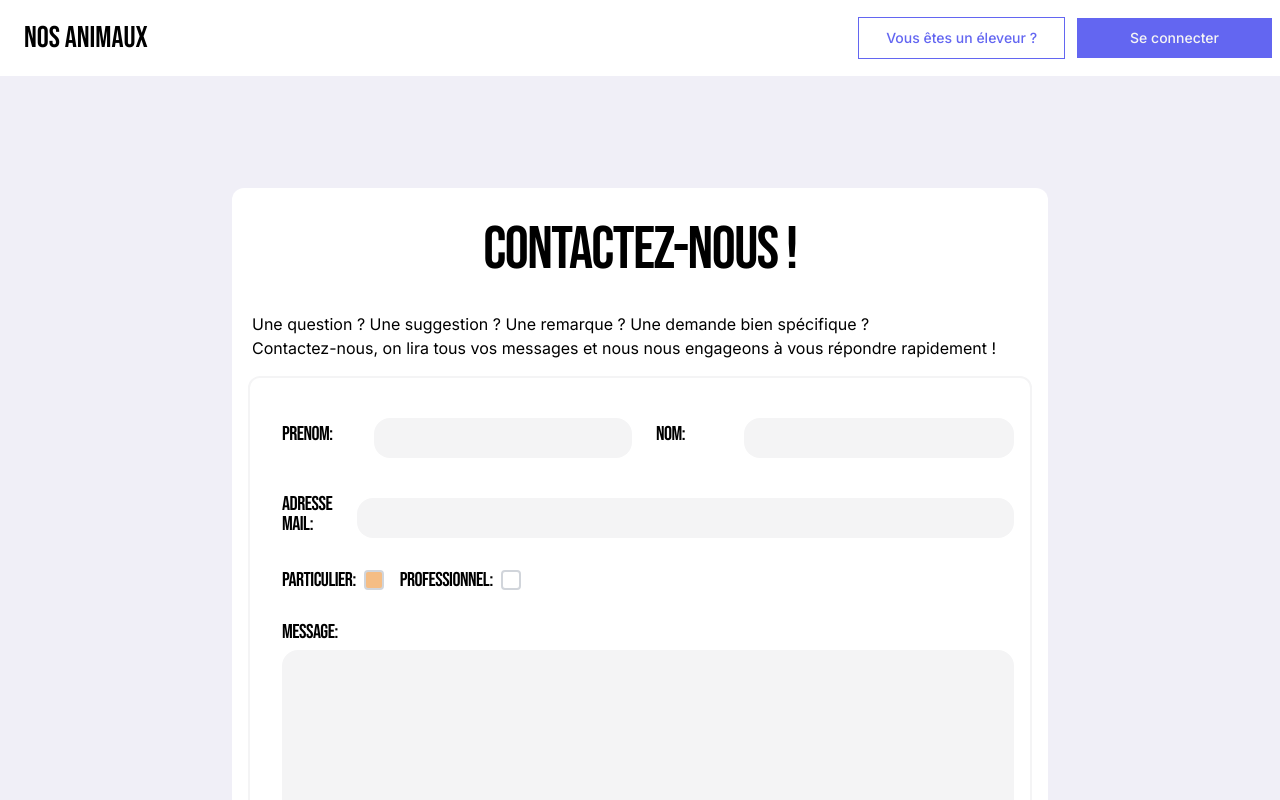
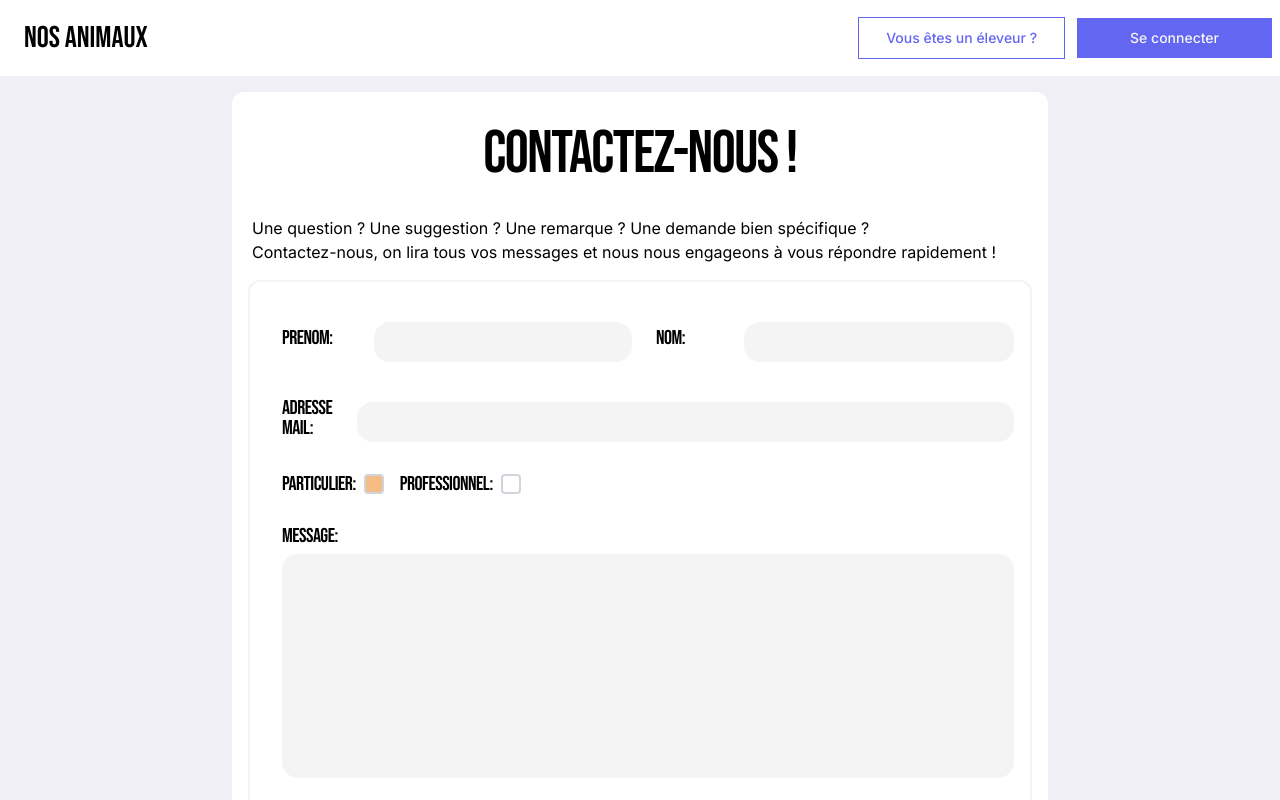
Before and after one commit to EmyLD/pets-app, a Next.js app: page /contact in a window 1280 px wide. Shown: the top 800 px of the page. Built offline with nearby package versions, Linux system fonts and the light colour scheme.

Commit message:
reponsive finito pipo formulaire V2

```diff
--- a/components/contactForm.tsx
+++ b/components/contactForm.tsx
@@ -77,7 +77,7 @@ export function ContactForm({ onFormSubmit }: { onFormSubmit: () => void }) {
 
 
 
-            <div className=" 2xl:col-span-6 2xl:col-start-7 sm:col-start-3 sm:col-end-11 col-span-12 pt-24 xl:m-4 m-4">
+            <div className=" 2xl:col-span-6 2xl:col-start-7 sm:col-start-3 sm:col-end-11 col-span-12 xl:mb-4 m-4">
                 <H1 className="text-center bg-white pt-8 pb-8 rounded-t-xl">CONTACTEZ-NOUS !</H1>
                 <p className="text-start pl-5 bg-white">
                     Une question ? Une suggestion ? Une remarque ? Une demande bien spécifique ? <br />
```
